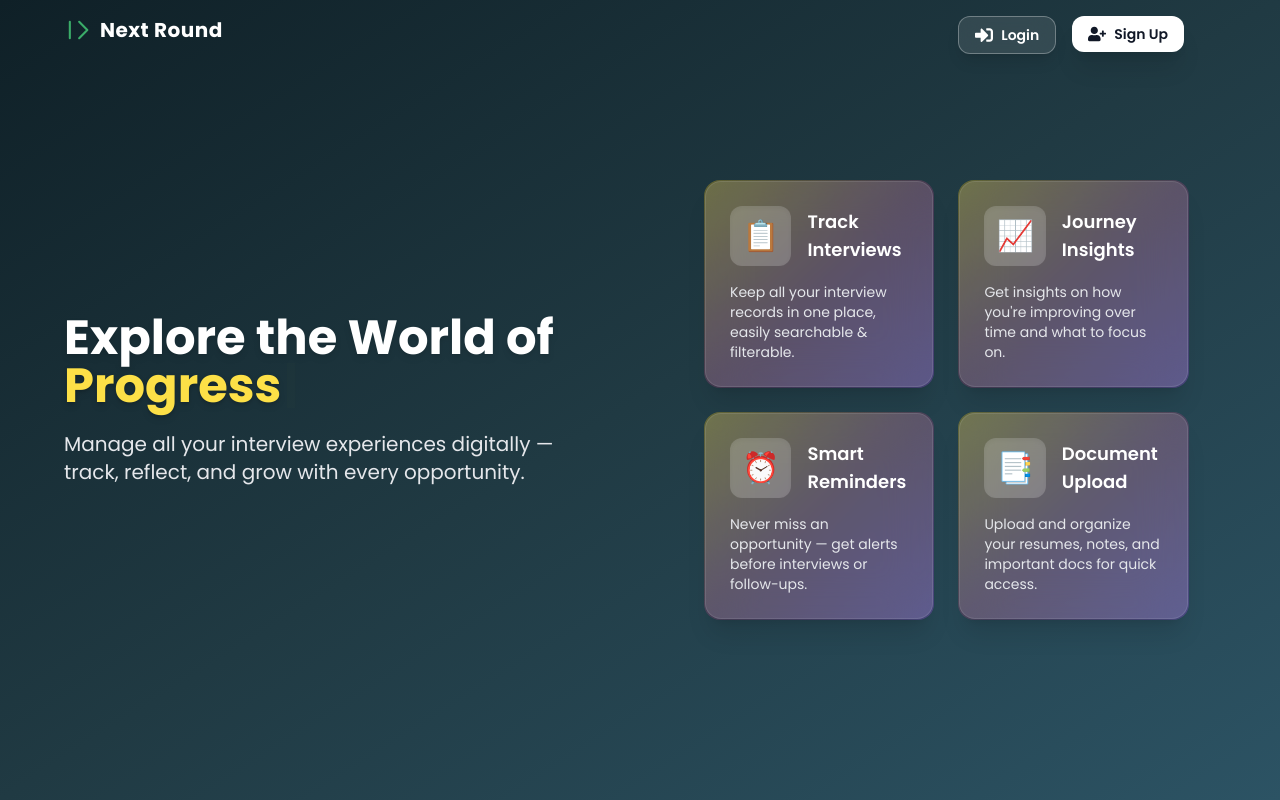
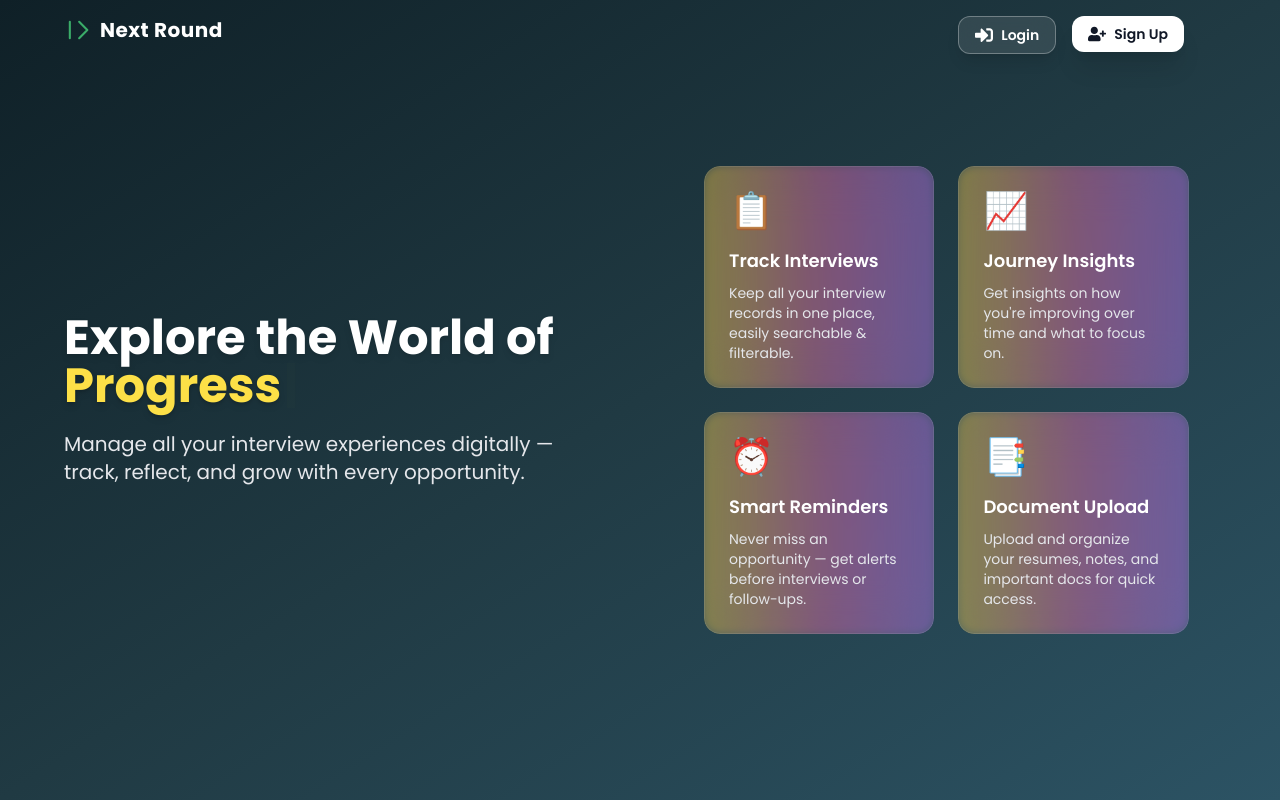
Before and after one commit to amardeep-SDE/nextRound---MERN, a React (Vite) app in the folder client/: page /home in a window 1280 px wide. Built offline with nearby package versions, Linux system fonts and the light colour scheme.

Commit message:
fix: card ui

```diff
--- a/client/src/pages/Home.jsx
+++ b/client/src/pages/Home.jsx
@@ -91,28 +91,38 @@ const Home = () => {
 ].map((card, index) => (
   <motion.div
     key={index}
-              className="relative w-full md:w-[45%] rounded-2xl p-[1px] bg-gradient-to-br from-yellow-400/30 via-pink-500/20 to-purple-500/30 group transition-all duration-300 hover:scale-[1.05]"
-              whileHover={{ scale: 1.05 }}
+    className="relative w-full md:w-[45%] rounded-2xl overflow-hidden group cursor-pointer"
+    whileHover={{ y: -8, scale: 1.04 }}
+    transition={{ type: "spring", stiffness: 200 }}
   >
-              <div className="h-full w-full rounded-2xl bg-white/10 backdrop-blur-xl p-6 text-white shadow-xl border border-white/10 group-hover:border-white/30 transition duration-300">
+    {/* Animated Gradient Border */}
+    <div className="absolute inset-0 rounded-2xl bg-gradient-to-r from-yellow-400 via-pink-500 to-purple-500 opacity-40 blur-sm group-hover:opacity-80 transition duration-500"></div>
 
-                {/* Icon + Title */}
-                <div className="flex items-center mb-4">
-                  <div className="text-3xl bg-white/20 p-3 rounded-xl shadow-inner group-hover:scale-110 transition-transform duration-300">
+    {/* Card Content */}
+    <div className="relative bg-white/10 backdrop-blur-xl border border-white/10 rounded-2xl p-6 text-white shadow-xl group-hover:border-white/30 transition duration-300">
+
+      {/* Shine Effect */}
+      <div className="absolute inset-0 opacity-0 group-hover:opacity-100 transition duration-500">
+        <div className="absolute -left-10 top-0 w-40 h-full bg-white/10 rotate-12 transform translate-x-[-100%] group-hover:translate-x-[300%] transition duration-700"></div>
+      </div>
+
+      {/* Icon */}
+      <div className="text-4xl mb-4 transform group-hover:scale-125 transition duration-300">
         {card.icon}
       </div>
-                  <h3 className="text-lg font-semibold ml-4 group-hover:text-yellow-300 transition">
+
+      {/* Title */}
+      <h3 className="text-lg font-semibold mb-2 group-hover:text-yellow-300 transition">
         {card.title}
       </h3>
-                </div>
 
       {/* Description */}
-                <p className="text-sm text-gray-200 group-hover:text-white transition-colors duration-300">
+      <p className="text-sm text-gray-200 group-hover:text-white transition duration-300">
         {card.desc}
       </p>
 
-                {/* Glow Effect */}
-                <div className="absolute inset-0 rounded-2xl opacity-0 group-hover:opacity-100 bg-gradient-to-br from-yellow-400/10 via-pink-500/10 to-purple-500/10 blur-xl transition duration-500"></div>
+      {/* Bottom Glow Line */}
+      <div className="absolute bottom-0 left-0 w-0 h-[2px] bg-gradient-to-r from-yellow-400 via-pink-500 to-purple-500 group-hover:w-full transition-all duration-500"></div>
     </div>
   </motion.div>
 ))}
```
Lines whose indentation alone changed are shown as unchanged.
